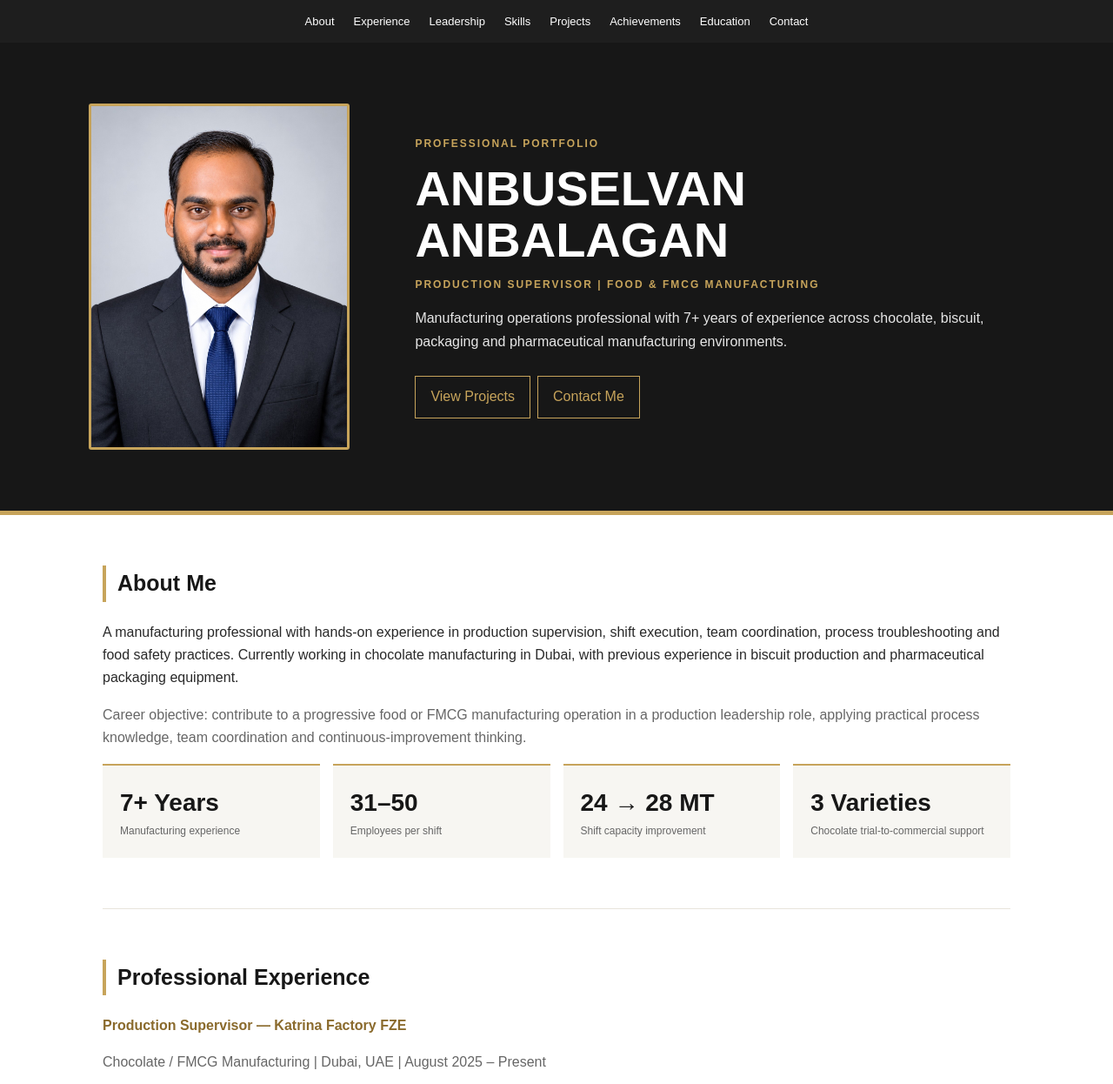
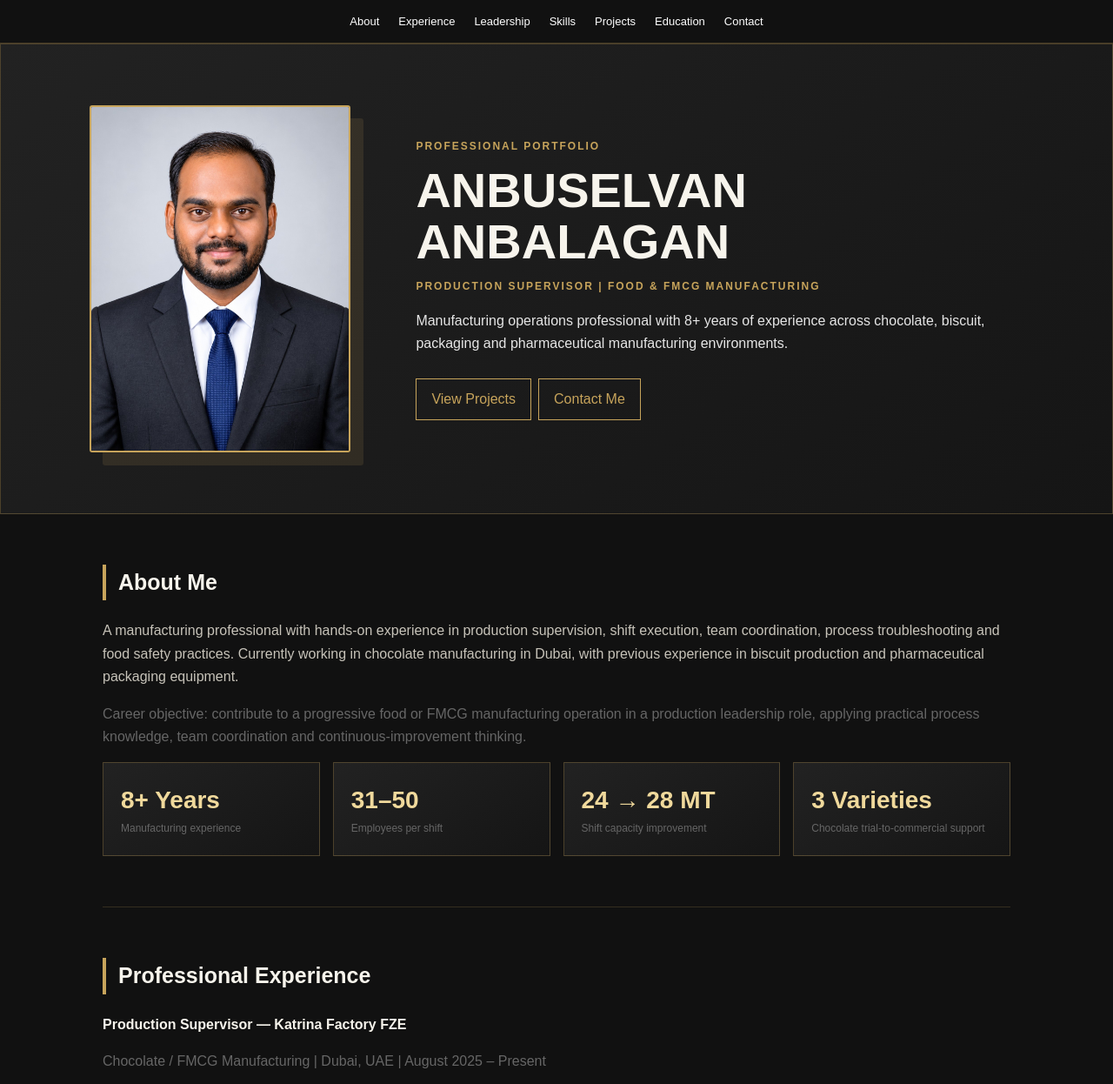
Before and after one commit to Anbu1315/Anbuselvan-Anbalagan.github.io, a plain HTML site: page index.html in a window 1280 px wide. Shown: the top 1246 px of the page at 87% size. Drawn offline with Linux system fonts and the light colour scheme.

Commit message:
Add files via upload

```diff
--- a/index.html
+++ b/index.html
@@ -3,7 +3,6 @@
 <head>
 <meta charset="utf-8"><meta name="viewport" content="width=device-width, initial-scale=1">
 <title>Anbuselvan Anbalagan | Production Supervisor</title>
-<meta property="og:type" content="website"><meta property="og:title" content="Anbuselvan Anbalagan | Production Supervisor"><meta property="og:description" content="Professional portfolio: production supervision in food and FMCG manufacturing.">
 <meta name="description" content="Professional portfolio of Anbuselvan Anbalagan, Production Supervisor in food and FMCG manufacturing.">
 <style>
 :root{--black:#171717;--gold:#c7a45b;--ink:#292929;--muted:#666;--paper:#f7f6f2}
@@ -15,23 +14,45 @@ nav a{color:#fff;text-decoration:none;font-size:13px}nav a:hover{color:var(--gol
 .eyebrow{color:var(--gold);letter-spacing:2px;font-size:12px;font-weight:bold}.hero h1{font-size:clamp(34px,5vw,56px);line-height:1.05;margin:12px 0}.hero p{color:#e6e6e6;max-width:720px}
 .btn{display:inline-block;border:1px solid var(--gold);color:var(--gold);padding:10px 17px;text-decoration:none;margin:10px 8px 0 0}
 main{max-width:1100px;margin:auto;padding:0 28px}section{padding:58px 0;border-bottom:1px solid #e8e4db}h2{font-size:25px;color:var(--black);margin:0 0 22px;border-left:4px solid var(--gold);padding-left:13px}
-h3{font-size:16px;color:#8a6a2c;margin:20px 0 5px}.muted{color:var(--muted)}.grid{display:grid;grid-template-columns:repeat(auto-fit,minmax(220px,1fr));gap:15px}
+h3{font-size:16px;color:#9b7836;margin:20px 0 5px}.muted{color:var(--muted)}.grid{display:grid;grid-template-columns:repeat(auto-fit,minmax(220px,1fr));gap:15px}
 .card{background:var(--paper);padding:20px;border-top:2px solid var(--gold)}.metric{font-size:28px;font-weight:bold;color:var(--black)}.metric small{display:block;font-size:12px;font-weight:normal;color:var(--muted)}
 ul{padding-left:20px}.tag{display:inline-block;background:#f1eadb;color:#72551d;padding:5px 9px;margin:4px;border-radius:2px;font-size:12px}
 .project{padding:18px 0;border-bottom:1px solid #e7e2d8}.project:last-child{border:0}.status{font-size:11px;text-transform:uppercase;color:#72551d;letter-spacing:1px;font-weight:bold}
-footer{background:var(--black);color:#eee;text-align:center;padding:35px 20px;border-top:4px solid var(--gold)}footer a{color:var(--gold)}footer .muted{color:#ccc}
+footer{background:var(--black);color:#eee;text-align:center;padding:35px 20px;border-top:4px solid var(--gold)}footer a{color:var(--gold)}
 @media(max-width:700px){.hero{grid-template-columns:1fr;gap:25px;padding:42px 7%}.hero img{max-width:230px}nav{gap:12px}main{padding:0 20px}}
-</style></head>
+</style>
+<style>
+:root{--gold:#c7a45b;--goldlight:#f0d99c}
+html{scroll-behavior:smooth;scroll-padding-top:75px}
+body{background:#111!important;color:#f5f2e9!important}
+nav{position:sticky!important;top:0;z-index:20;background:rgba(17,17,17,.94)!important;backdrop-filter:blur(12px);border-bottom:1px solid rgba(199,164,91,.3)}
+nav a{transition:color .25s,transform .25s}nav a:hover,nav a.active{color:var(--gold)!important}
+section{border-color:rgba(199,164,91,.2)!important}
+h1,h2,h3,strong{color:#f7f4ec}h2{border-left:4px solid var(--gold);padding-left:14px}
+.hero,.card,.project,.edu{background:linear-gradient(145deg,#222,#151515)!important;border:1px solid rgba(199,164,91,.3)!important}
+.hero{animation:fadeUp 1s both}.hero img{border:2px solid var(--gold);box-shadow:15px 15px 0 rgba(199,164,91,.13);animation:photoIn 1.2s both}
+.btn{border-color:var(--gold)!important;transition:all .3s!important}.btn:hover{transform:translateY(-4px);box-shadow:0 9px 24px rgba(199,164,91,.2)}
+.card,.project,.edu{transition:transform .35s,border-color .35s,box-shadow .35s}.card:hover,.project:hover,.edu:hover{transform:translateY(-7px);border-color:var(--gold)!important;box-shadow:0 14px 30px rgba(0,0,0,.3)}
+p,li{color:#c7c3b9}
+.reveal{opacity:0;transform:translateY(25px);transition:opacity .75s ease,transform .75s ease}.reveal.visible{opacity:1;transform:translateY(0)}
+.metric{color:var(--goldlight)!important}a:hover{color:var(--goldlight)}
+footer{background:#090909!important;border-top:2px solid var(--gold)}
+@keyframes fadeUp{from{opacity:0;transform:translateY(24px)}to{opacity:1;transform:translateY(0)}}
+@keyframes photoIn{from{opacity:0;transform:scale(.94) translateX(-20px)}to{opacity:1;transform:scale(1) translateX(0)}}
+@media(prefers-reduced-motion:reduce){*,*:before,*:after{animation:none!important;transition:none!important;scroll-behavior:auto!important}.reveal{opacity:1;transform:none}}
+</style>
+
+</head>
 <body>
 <nav>
 <a href="#about">About</a><a href="#experience">Experience</a><a href="#leadership">Leadership</a>
-<a href="#skills">Skills</a><a href="#projects">Projects</a><a href="#achievements">Achievements</a><a href="#education">Education</a><a href="#contact">Contact</a>
+<a href="#skills">Skills</a><a href="#projects">Projects</a><a href="#education">Education</a><a href="#contact">Contact</a>
 </nav>
 <header class="hero">
 <img src="portrait.jpg" alt="Professional portrait of Anbuselvan Anbalagan">
 <div><div class="eyebrow">PROFESSIONAL PORTFOLIO</div><h1>ANBUSELVAN<br>ANBALAGAN</h1>
 <div class="eyebrow">PRODUCTION SUPERVISOR | FOOD & FMCG MANUFACTURING</div>
-<p>Manufacturing operations professional with 7+ years of experience across chocolate, biscuit, packaging and pharmaceutical manufacturing environments.</p>
+<p>Manufacturing operations professional with 8+ years of experience across chocolate, biscuit, packaging and pharmaceutical manufacturing environments.</p>
 <a class="btn" href="#projects">View Projects</a><a class="btn" href="mailto:ameditz1998@gmail.com">Contact Me</a></div>
 </header>
 <main>
@@ -39,7 +60,7 @@ footer{background:var(--black);color:#eee;text-align:center;padding:35px 20px;bo
 <p>A manufacturing professional with hands-on experience in production supervision, shift execution, team coordination, process troubleshooting and food safety practices. Currently working in chocolate manufacturing in Dubai, with previous experience in biscuit production and pharmaceutical packaging equipment.</p>
 <p class="muted">Career objective: contribute to a progressive food or FMCG manufacturing operation in a production leadership role, applying practical process knowledge, team coordination and continuous-improvement thinking.</p>
 <div class="grid">
-<div class="card"><div class="metric">7+ Years<small>Manufacturing experience</small></div></div>
+<div class="card"><div class="metric">8+ Years<small>Manufacturing experience</small></div></div>
 <div class="card"><div class="metric">31–50<small>Employees per shift</small></div></div>
 <div class="card"><div class="metric">24 → 28 MT<small>Shift capacity improvement</small></div></div>
 <div class="card"><div class="metric">3 Varieties<small>Chocolate trial-to-commercial support</small></div></div>
@@ -66,21 +87,43 @@ footer{background:var(--black);color:#eee;text-align:center;padding:35px 20px;bo
 <div class="project"><div class="status">Project 02 · Successful trial</div><h3>CIP Cleaning Time Reduction</h3><p>Trial duration reduced from 4 hours to 2 hours (50% reduction). The trial was confirmed efficient; routine implementation remains subject to approved cleaning and food-safety procedures.</p></div>
 <div class="project"><div class="status">Project 03 · Production contribution</div><h3>Chocolate Product Development</h3><p>Supported three chocolate varieties from trial stage to commercial production, including process parameters, machine settings, manpower coordination, troubleshooting and product quality.</p></div>
 <div class="project"><div class="status">Project 04 · Ongoing operational expertise</div><h3>Conbar & Krokant Line Troubleshooting</h3><p>Machine operation and troubleshooting, process fault identification, corrective action and coordination with the technical team.</p></div>
-<div class="project"><div class="status">Project 05 · Ongoing responsibility</div><h3>Production Scrap & Waste Monitoring</h3><p>Monitors primary and secondary laminate scrap, rework, metal detector rejection, production output and material reconciliation.</p></div>
-<div class="project"><div class="status">Project 06 · Proposed concept — not implemented</div><h3>Kitchen Process Automation</h3><p>Proposed sequence: after two milk-mix batches, automatically start caramel preparation; after six caramel batches, transfer to the drain line and use load-cell feedback to drain 30 kg, then repeat. Would require engineering review and food-safety approval before any implementation.</p></div>
+<div class="project"><div class="status">Project 05 · Ongoing responsibility</div><h3>Production Scrap & Waste Monitoring</h3><p>Monitors primary and secondary laminate scrap, rework, metal detector rejection, production output and material reconciliation. No unverified waste-reduction figure is claimed.</p></div>
+<div class="project"><div class="status">Project 06 · Proposed concept — not implemented</div><h3>Kitchen Process Automation</h3><p>Proposed sequence: after two milk-mix batches, automatically start caramel preparation; after six caramel batches, transfer to the drain line and use load-cell feedback to drain 30 kg, then repeat. Requires engineering review, PLC/HMI development, interlocks, calibration, trials and food-safety approval.</p></div>
 </section>
-<section id="achievements"><h2>Achievements & Recognition</h2>
+<section><h2>Achievements & Recognition</h2>
 <ul><li>Shift capacity improvement from 24 MT to 28 MT.</li><li>Successful CIP trial reducing cleaning duration from 4 hours to 2 hours.</li><li>Supported three chocolate varieties from trials to commercial production.</li><li>Received appreciation from management for professional contribution and performance in manufacturing operations.</li></ul>
-</section>
+<p class="muted">Specific award title or date for management appreciation has not been provided.</p></section>
 <section id="education"><h2>Education & Certifications</h2>
 <div class="grid"><div class="card"><h3>ITI — Fitter</h3><p>Government Industrial Training Institute, Andimadam, India<br>August 2014 – July 2016<br>Final score: 86.4%</p></div>
 <div class="card"><h3>Good Manufacturing Practices (GMP)</h3><p>Alison | Completed 18 October 2026<br>Certificate ID: 7400-56004138<br><a href="https://alison.com/verify/b32a7b79e7">Verify certificate</a></p></div>
 <div class="card"><h3>HACCP</h3><p>Alison | Completed 9 October 2026<br>Certificate ID: 5690-56004138<br><a href="https://alison.com/verify/fb64f48679">Verify certificate</a></p></div></div>
-<p class="muted">Certificates are Alison course-completion certificates. Languages: Tamil (Native), English (Working proficiency).</p>
+<p class="muted">Alison certificates are presented as course-completion certificates, not professional licences or accredited diplomas. Languages: Tamil (Native), English (Working proficiency).</p>
 </section>
 <section id="contact"><h2>Contact</h2><p><strong>ANBUSELVAN ANBALAGAN</strong><br>Dubai, United Arab Emirates</p>
 <p>Email: <a href="mailto:ameditz1998@gmail.com">ameditz1998@gmail.com</a><br>
 LinkedIn: <a href="https://www.linkedin.com/in/anbuselvan-anbalagan-50b444226/">View LinkedIn Profile</a></p></section>
 </main>
 <footer>ANBUSELVAN ANBALAGAN · PROFESSIONAL PORTFOLIO<br><span class="muted">Committed to safe production, reliable operations and continuous improvement.</span></footer>
+
+<script>
+document.addEventListener('DOMContentLoaded',()=>{
+ const items=document.querySelectorAll('section,.card,.project,.edu,footer');
+ items.forEach(el=>el.classList.add('reveal'));
+ const io=new IntersectionObserver(entries=>entries.forEach(entry=>{
+  if(!entry.isIntersecting)return;
+  entry.target.classList.add('visible');
+  entry.target.querySelectorAll('.metric').forEach(m=>{
+   if(m.dataset.counted)return;m.dataset.counted='1';
+   const raw=m.textContent.trim(),match=raw.match(/(\\d+(?:\\.\\d+)?)/);if(!match)return;
+   const target=Number(match[1]),suffix=raw.slice(match.index+match[1].length),start=performance.now();
+   function tick(now){const p=Math.min((now-start)/1200,1),v=Math.round(target*(1-Math.pow(1-p,3)));m.textContent=v+suffix;if(p<1)requestAnimationFrame(tick)}
+   requestAnimationFrame(tick);
+  });io.unobserve(entry.target);
+ }),{threshold:.12});
+ items.forEach(el=>io.observe(el));
+ const links=[...document.querySelectorAll('nav a')];
+ addEventListener('scroll',()=>{let id='';document.querySelectorAll('section[id]').forEach(s=>{if(scrollY>=s.offsetTop-130)id=s.id});links.forEach(a=>a.classList.toggle('active',a.getAttribute('href')==='#'+id))},{passive:true});
+});
+</script>
+
 </body></html>
```
Also changed, not shown: README.txt (added).
